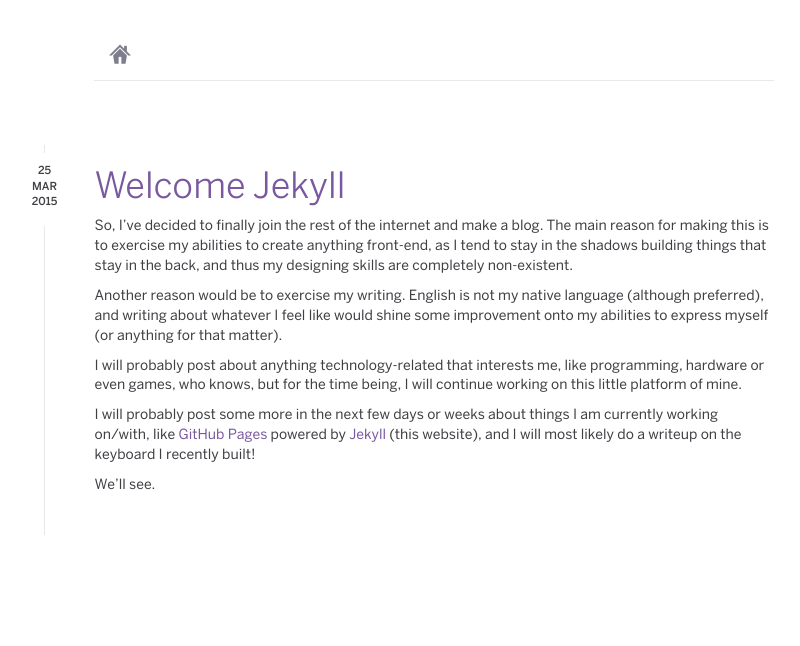
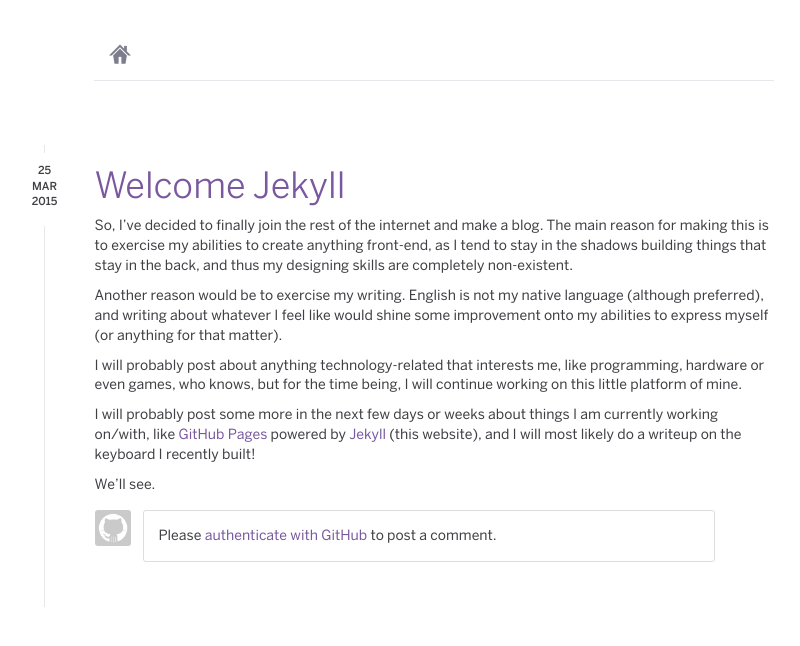
Before and after one commit to p3lim/p3lim.github.io, a Jekyll site: the page built from _posts/2015-03-25-welcome-jekyll.md, in a window 1280 px wide. Shown: the top 646 px of the page, without its empty margins (106-906 px from the left). Built offline with Jekyll 4.4.1, drawn with Linux system fonts in a browser that asks for light colours; some of the changed lines change nothing that is shown.

Commit message:
Preliminary work on getting comments ready
Basic GitHub OAuth authentication

```diff
--- /dev/null
+++ b/_includes/comments.html
@@ -0,0 +1,9 @@
+<a name='comments'></a>
+<div class='post comment'>
+	<img src='/assets/images/stock_avatar.png'>
+	<div class='container'>
+		<div class='authenticate'>
+			Please <a href='https://github.com/login/oauth'>authenticate with GitHub</a> to post a comment.
+		</div>
+	</div>
+</div>
--- a/_includes/scripts.html
+++ b/_includes/scripts.html
@@ -1 +1,4 @@
 <script src='/assets/js/utilities.js'></script>
+{% if page.nav-id == null %}
+<script src='/assets/js/authenticate.js'></script>
+{% endif %}
--- a/_includes/stylesheets.html
+++ b/_includes/stylesheets.html
@@ -1 +1,4 @@
 <link rel='stylesheet' href='/assets/css/base.css'>
+{% if page.nav-id == null %}
+<link rel='stylesheet' href='/assets/css/comments.css'>
+{% endif %}
--- a/_layouts/post.html
+++ b/_layouts/post.html
@@ -9,4 +9,7 @@ layout: base
 	<section>
 		{{ content }}
 	</section>
+	<section class='comments'>
+		{% include comments.html %}
+	</section>
 </article>
--- /dev/null
+++ b/assets/css/comments.scss
@@ -0,0 +1,43 @@
+---
+---
+@import 'fonts';
+@import 'colors';
+
+.comments {
+	max-width: 620px;
+
+	> .container .spinner {
+		display: block;
+		margin: 0 auto;
+		padding-bottom: 20px;
+	}
+
+	.comment {
+		position: relative;
+		margin-top: 15px;
+		margin-bottom: 15px;
+
+		> img {
+			float: left;
+			border-radius: 3px;
+			height: 36px;
+			width: 36px;
+		}
+
+		.container {
+			margin-left: 48px;
+			position: relative;
+			background-color: #fff;
+			border: 1px solid #ddd;
+			border-radius: 3px;
+		}
+	}
+
+	.post .container {
+		padding: 15px;
+
+		.authenticate {
+			display: none;
+		}
+	}
+}
--- /dev/null
+++ b/assets/js/authenticate.js
@@ -0,0 +1,76 @@
+var authURL = 'https://github.com/login/oauth/',
+	clientID = '503b0baa4664a76b6718';
+
+var onAuthClick = function(event){
+	event.preventDefault();
+
+	var chars = '0123456789abcdef';
+	var randomString = '';
+
+	for(var index = 0; index < 7; index++){
+		var selection = Math.floor(Math.random() * chars.length);
+		randomString += chars.substring(selection, selection + 1);
+	}
+
+	localStorage.setItem('state', randomString);
+	location.href = authURL.format(clientID, 'public_repo', randomString, encodeURIComponent(location.href));
+}
+
+document.addEventListener('DOMContentLoaded', function(){
+	var authAnchor = this.querySelector('.comments .post .authenticate');
+	var avatar = this.querySelector('.comments .post > img');
+	if(localStorage.getItem('token')){
+		avatar.title = localStorage.getItem('username');
+		avatar.src = localStorage.getItem('avatar');
+
+		return;
+	}
+
+	var storedCode = localStorage.getItem('code');
+	if(code){
+		localStorage.removeItem('code');
+		location.hash = 'comments';
+
+		post(authURL + 'access_token', JSON.stringify({
+			client_id: clientID,
+			client_secret: '',
+			code: storedCode
+		}), function(req, error){
+			if(error)
+				return;
+
+			var token = req.response.split('access_token=')[1].split('&')[0];
+			localStorage.setItem('token', token);
+
+			get('https://api.github.com/user', function(req, error){
+				if(error)
+					return;
+
+				var data = JSON.parse(req.response);
+				localStorage.setItem('username', data.login);
+				localStorage.setItem('avatar', data.avatar_url);
+
+				avatar.title = data.login;
+				avatar.src = data.avatar_url;
+
+				authAnchor.style.display = 'none';
+			}, {Authorization: 'token ' + token});
+		});
+
+		return;
+	}
+
+	var match, code, state = location.search.match(/^\?code=(.+)&state=(.+)/);
+	if(match){
+		var savedState = localStorage.getItem('state');
+		if(savedState && savedState === state){
+			localStorage.removeItem('state');
+			localStorage.setItem('code', code);
+			location.href = location.href.split('?')[0];
+		}
+	}
+
+	authURL += 'authorize?client_id={0}&scope={1}&state={2}&redirect_uri={3}';
+	authAnchor.style.display = 'block'
+	authAnchor.children[0].addEventListener('click', onAuthClick);
+});
--- a/assets/js/utilities.js
+++ b/assets/js/utilities.js
@@ -11,3 +11,33 @@ function fixAnchors(){
 }
 
 document.addEventListener('DOMContentLoaded', fixAnchors);
+
+var xhr = function(method, path, callback, headers, data){
+	var req = new XMLHttpRequest();
+	req.open(method, path, true);
+
+	for(var header in headers)
+		req.setRequestHeader(header, headers[header]);
+
+	req.onreadystatechange = function(){
+		if(this.readyState === 4)
+			callback(this, this.status !== 200);
+	}
+
+	xhr.send(data);
+}
+
+function get(path, callback, headers){
+	xhr('GET', path, callback, headers);
+}
+
+function post(path, data, callback, headers){
+	xhr('POST', path, callback, headers, data);
+}
+
+String.prototype.format = function(){
+	var formatted = this;
+	for(var arg in arguments)
+		formatted = formatted.replace('{' + arg + '}', arguments[arg]);
+	return formatted;
+}
```
Also changed, not shown: assets/images/stock_avatar.png (added).
